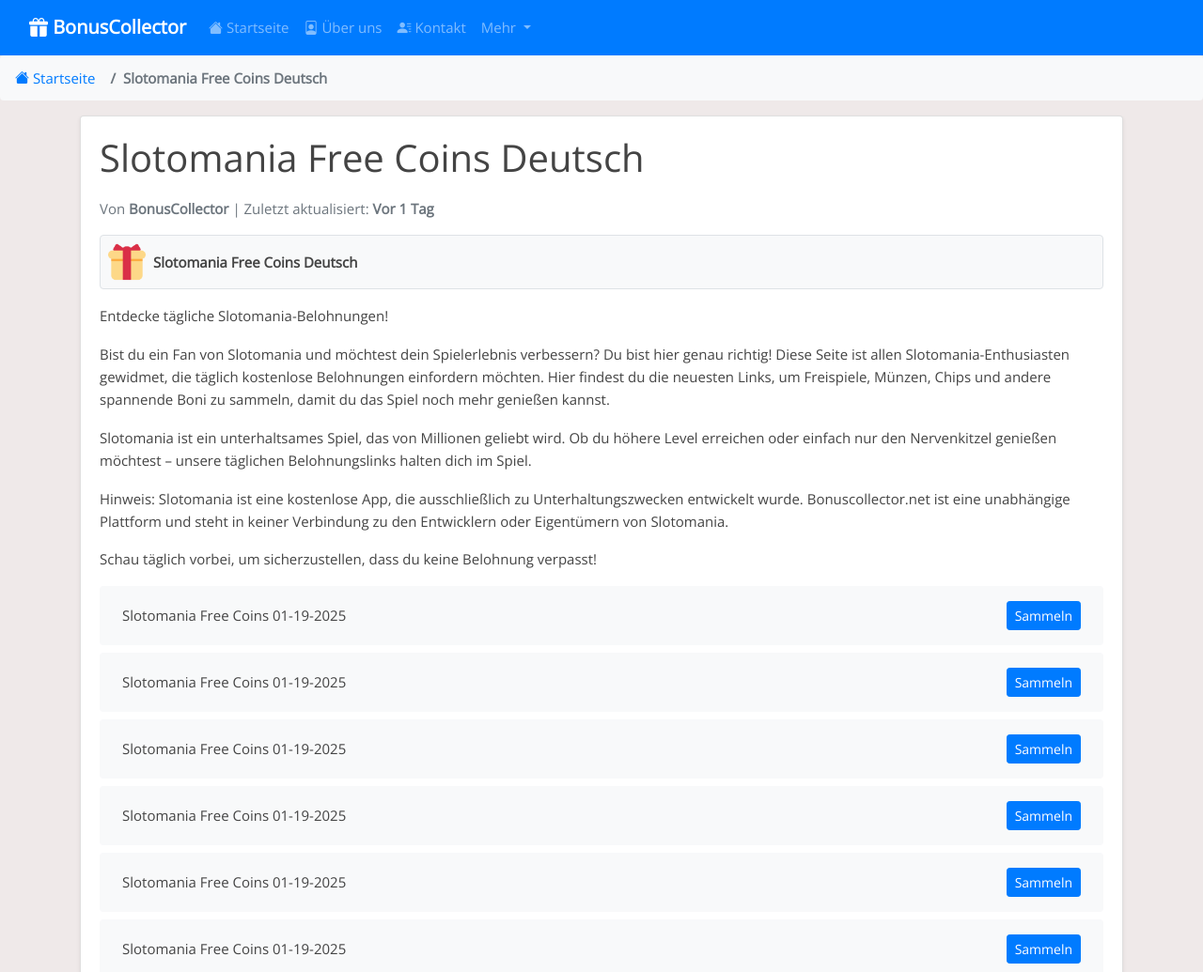
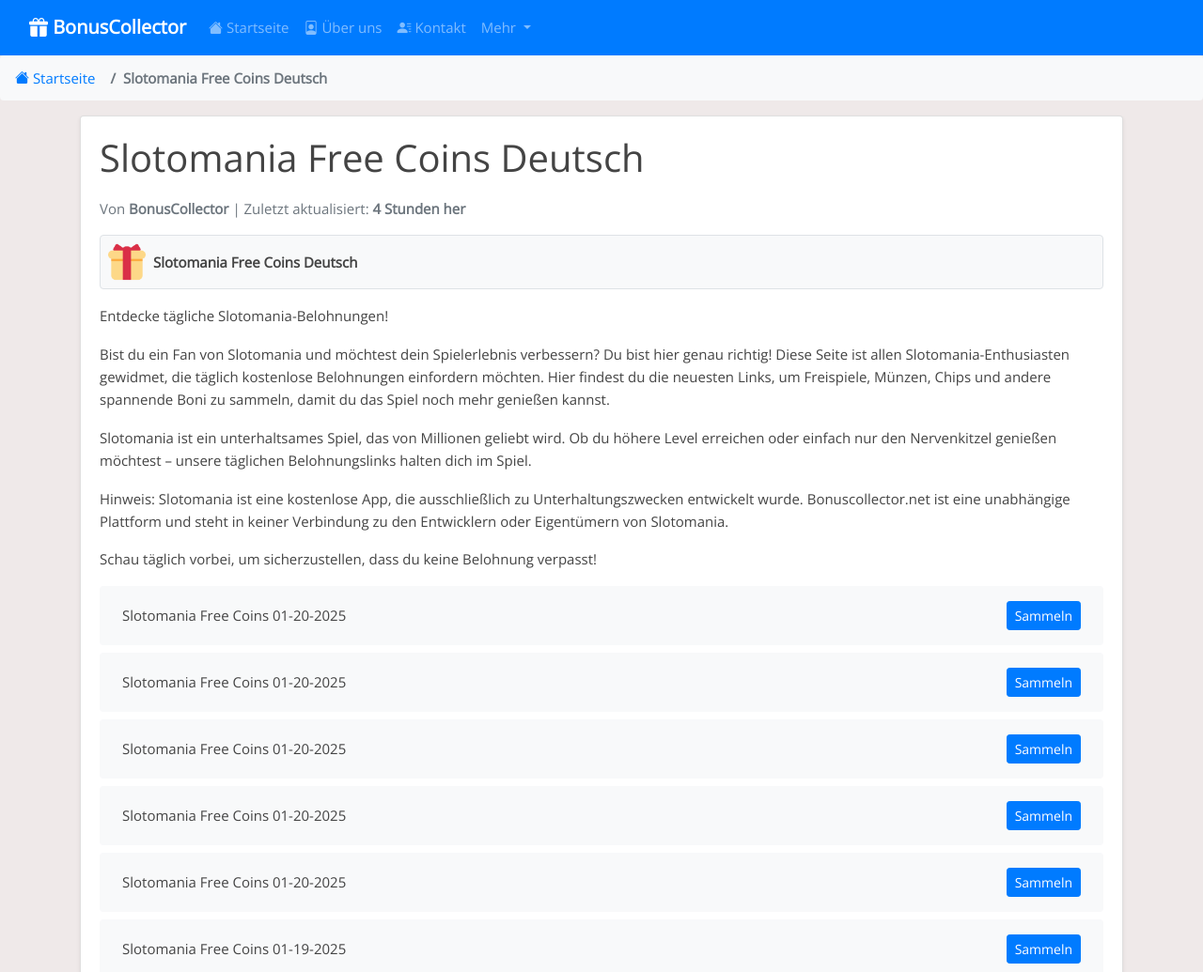
Before and after one commit to Prollad99/bs-de, a Jekyll site: the page built from _posts/2025-01-19-slotomania.md, in a window 1280 px wide and 1400 px high. Shown: the top 1035 px of the window at 94% size. Built offline with Jekyll 4.4.1, drawn with Linux system fonts in a browser that asks for light colours.

Commit message:
Aktualisiere slotomania-Belohnungslinks, Inhalte und Änderungsdatum

```diff
--- a/_data/include_files.yml
+++ b/_data/include_files.yml
@@ -14,7 +14,7 @@
   last_modified: 2025-01-19 18:15:43
 
 slotomania.html:
-  last_modified: 2025-01-19 09:12:05
+  last_modified: 2025-01-20 08:41:12
 
 bingo-bash.html:
   last_modified: 2025-01-20 04:38:55
--- a/_includes/slotomania.html
+++ b/_includes/slotomania.html
@@ -1,4 +1,24 @@
 <ul class="list-group mt-3 mb-4">
+  <li class="list-group-item d-flex justify-content-between align-items-center">
+    <span>Slotomania Free Coins 01-20-2025</span>
+    <a href="https://api.playtika.com/redirector/?coupon_token=1_3_1737315000131_072n3p8g" class="btn btn-primary btn-sm">Sammeln</a>
+  </li>
+  <li class="list-group-item d-flex justify-content-between align-items-center">
+    <span>Slotomania Free Coins 01-20-2025</span>
+    <a href="https://api.playtika.com/redirector/?coupon_token=1_3_1737327600148_8g70z3ng" class="btn btn-primary btn-sm">Sammeln</a>
+  </li>
+  <li class="list-group-item d-flex justify-content-between align-items-center">
+    <span>Slotomania Free Coins 01-20-2025</span>
+    <a href="https://api.playtika.com/redirector/?coupon_token=1_3_1737297908554_d693z97z" class="btn btn-primary btn-sm">Sammeln</a>
+  </li>
+  <li class="list-group-item d-flex justify-content-between align-items-center">
+    <span>Slotomania Free Coins 01-20-2025</span>
+    <a href="https://api.playtika.com/redirector/?coupon_token=1_3_1737297717057_yw8kyg8z" class="btn btn-primary btn-sm">Sammeln</a>
+  </li>
+  <li class="list-group-item d-flex justify-content-between align-items-center">
+    <span>Slotomania Free Coins 01-20-2025</span>
+    <a href="https://api.playtika.com/redirector/?coupon_token=1_3_1737277586442_jm03nz2m" class="btn btn-primary btn-sm">Sammeln</a>
+  </li>
   <li class="list-group-item d-flex justify-content-between align-items-center">
     <span>Slotomania Free Coins 01-19-2025</span>
     <a href="https://api.playtika.com/redirector/?coupon_token=1_3_1737228600119_o5dr0m7k" class="btn btn-primary btn-sm">Sammeln</a>
```
Also changed, not shown: links-json/slotomania.json (+20 -0 lines).
